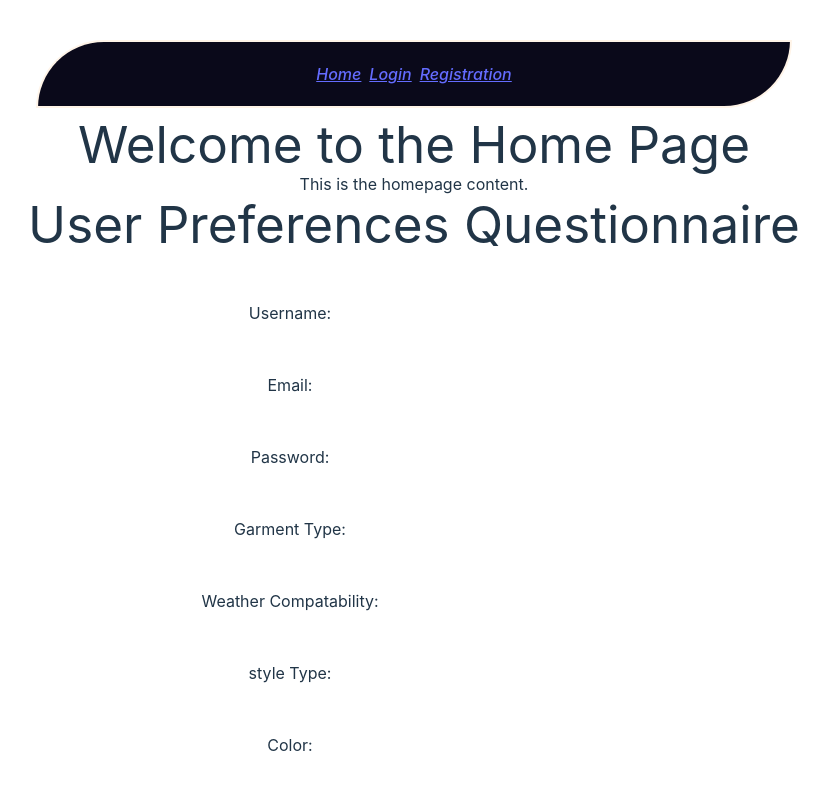
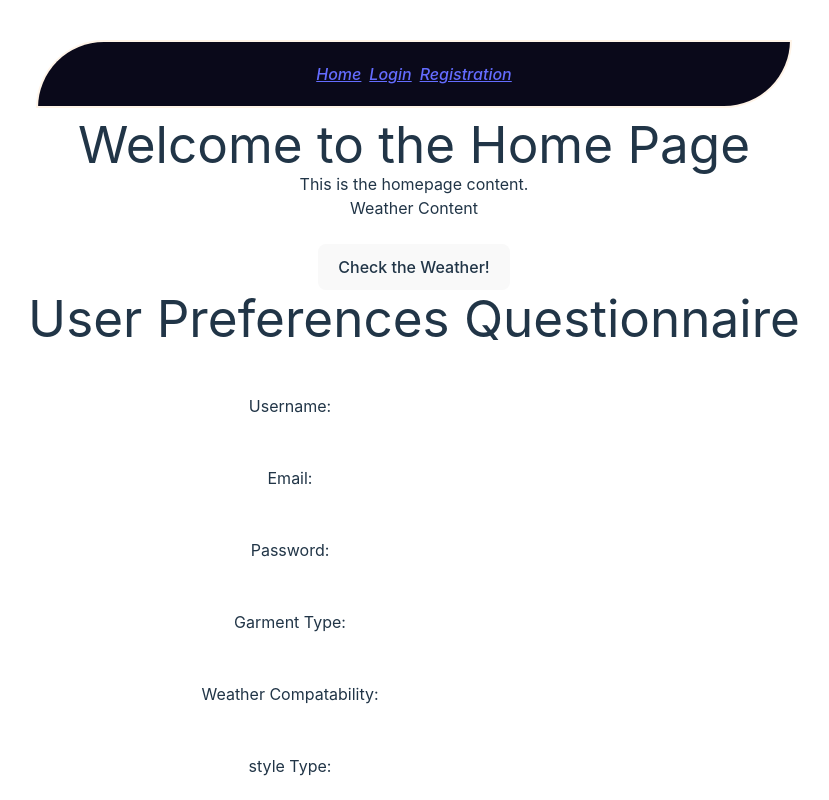
Before and after one commit to FSA-Fit-Check/Fit-Check, a React (Vite) app: page / in a window 1280 px wide. Shown: the top 800 px of the page, without its empty margins (226-1055 px from the left). Built offline with nearby package versions, Linux system fonts and the light colour scheme; the HTML template or start-up script is replaced by a standard one.

Commit message:
Weather button on home page; issues with API call

```diff
--- a/api/weather.cjs
+++ b/api/weather.cjs
@@ -2,7 +2,7 @@
 const fetchWeatherData = async () => {
 try {
     // Fetch weather data from National Weather Service API.
-    let response = await fetch(`https://api.weather.gov/`);//REPLACE ENDPOINT
+    let response = await fetch(`https://api.weather.gov/gridpoints/CAE/27,33/forecast`);//REPLACE ENDPOINT
     const data = await response.json();
     return data;
     } catch (error) {
--- a/src/App.jsx
+++ b/src/App.jsx
@@ -17,7 +17,6 @@ function App() {
         <Route path="/registration" element={<Registration />} />
       </Routes>
       <br />
-      <br />
     </>
   );
 }
--- a/src/components/home.jsx
+++ b/src/components/home.jsx
@@ -1,13 +1,34 @@
-import React from 'react';
+import React, { useState } from 'react';
 import UserPrefForm from './userPreferences.jsx';
+import fetchWeatherData from '/Users/dhoffman/Desktop/FSACourseWork/unit_5/Fit-Check/api/weather.cjs';
 
 const Home = () => {
+  const [weatherData, setWeatherData] = useState(null);
+
+  const handleWeatherButtonClick = async () => {
+    try {
+      const data = await fetchWeatherData();
+      console.log('Weather API Response:', data); // Log the successful response
+      setWeatherData(data);
+    } catch (error) {
+      console.error('Error fetching weather data:', error);
+    }
+  };
+
   return (
-    <div>
-      <h1>Welcome to the Home Page</h1>
-      <p>This is the homepage content.</p>
-      < UserPrefForm />
-    </div>
+    <>
+      <div>
+        <h1>Welcome to the Home Page</h1>
+        <p>This is the homepage content.</p>
+        <div className='containerOne'>
+          <p>Weather Content</p><br/>
+          <button onClick={handleWeatherButtonClick}>
+            Check the Weather!
+          </button>
+        </div>
+        <UserPrefForm />
+      </div>
+    </>
   );
 };
 
```
